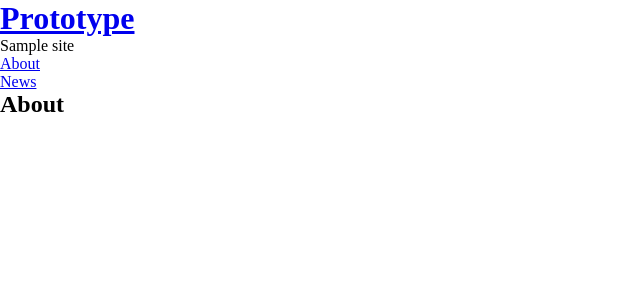
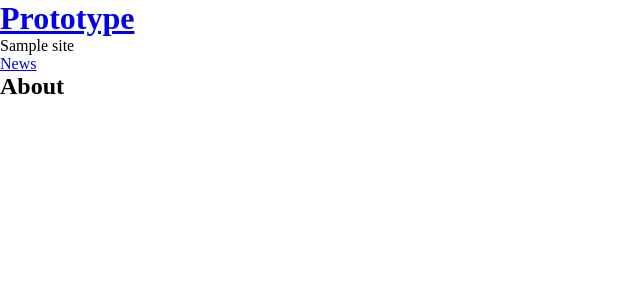
Before and after one commit to levelupcc/level-up, a Jekyll site: the page built from _pages/about/about.md, in a window 1280 px wide. Shown: the top 300 px of the page, without its empty margins (0-640 px from the left). Built offline with Jekyll 4.4.1, drawn with Linux system fonts in a browser that asks for light colours.

Commit message:
hide links in nav

```diff
--- a/_includes/navigation.html
+++ b/_includes/navigation.html
@@ -13,10 +13,12 @@
         {% capture current %}{{ entry.url | remove: slug | remove: "//" | append: "/" }}{% endcapture %}
 
         {% if current == include.context %}
+          {% unless entry.hide == true %}
             <li class="{% if page.url contains entry.url %}active{% endif %}">
                 <a href="{{ site.baseurl }}{{ entry.url }}">{{ entry.title }}</a>
                 {% include navigation.html context=entry.url %}
             </li>
+          {% endunless %}
         {% endif %}
 
     {% endfor %}
```
Also changed, not shown: _pages/about/about.md (+1 -0 lines).
